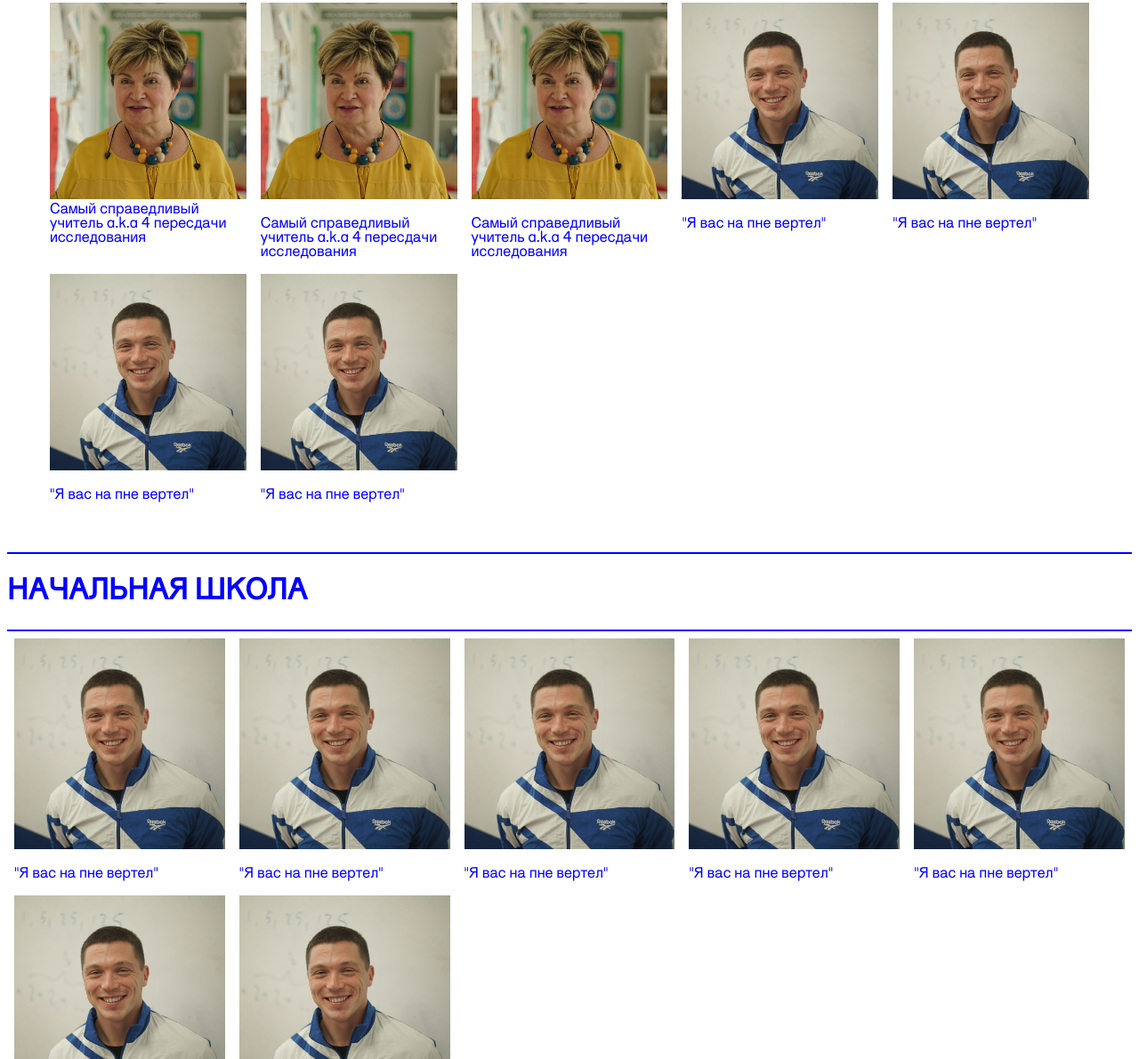
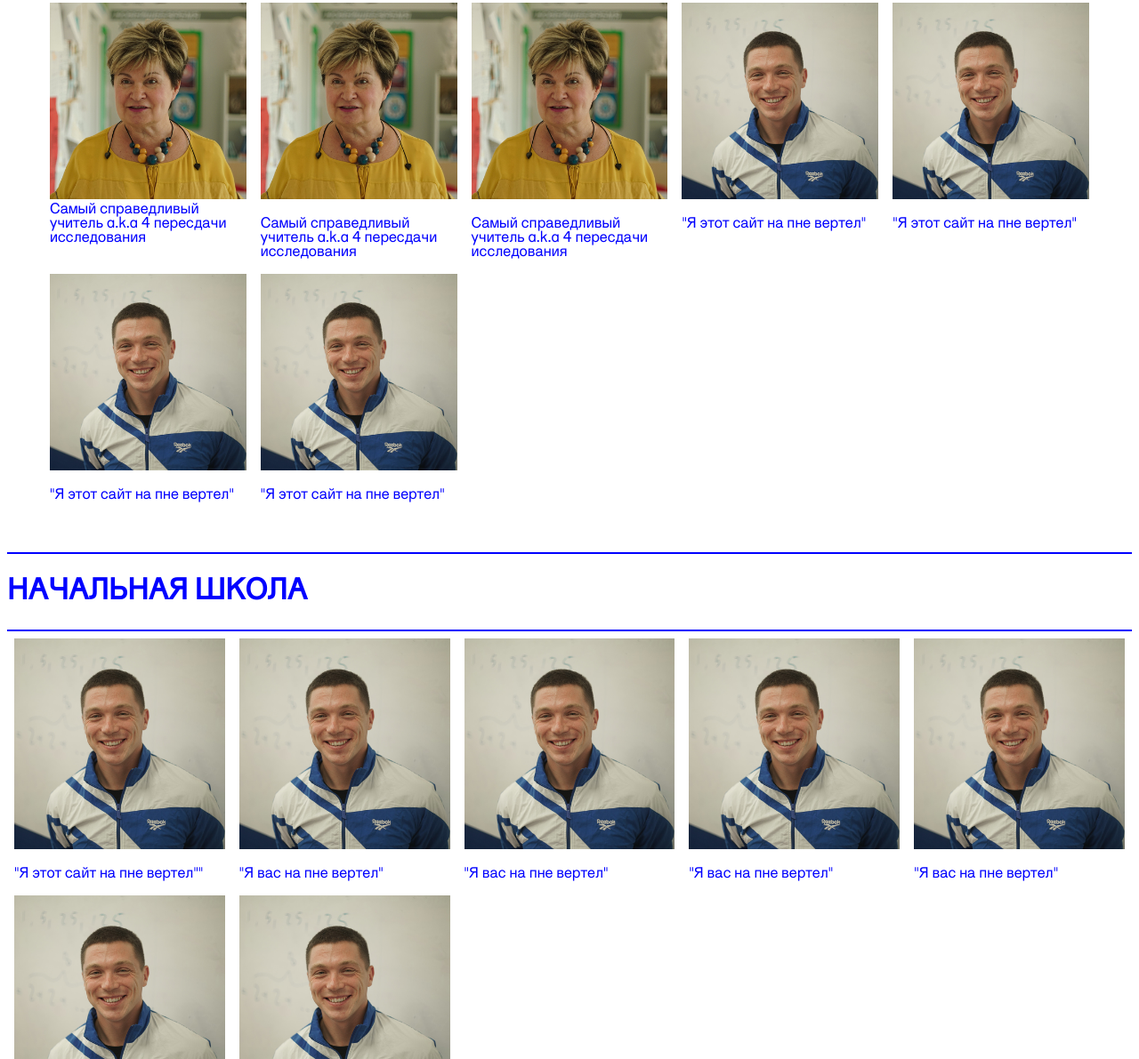
Before and after one commit to eurogym-cs-dp-2019-2020/Eurogym, a plain HTML site: page Eurogym.html/Eurogym.html in a window 1280 px wide. Shown: the part 773-1964 px from the top of the page at 89% size. Drawn offline with Linux system fonts and the light colour scheme; files whose address does not match are found by name.

Commit message:
ыы
ыыыы

```diff
--- a/Eurogym.html/Eurogym.html
+++ b/Eurogym.html/Eurogym.html
@@ -64,27 +64,27 @@
 
 
             <section class="col-4">
-                <img src="chaika.jpg" alt="на пне вертел" width="100%">
-                <p> "Я вас на пне вертел"</p>
+                <img src="chaika.jpg" alt="" width="100%">
+                <p> "Я этот сайт на пне вертел"</p>
 
             </section>
 
             <section class="col-4">
                 <img src="chaika.jpg" alt="на пне вертел" width="100%">
-                <p> "Я вас на пне вертел"</p>
+                <p> "Я этот сайт на пне вертел"</p>
 
             </section>
 
 
             <section class="col-4">
                 <img src="chaika.jpg" alt="на пне вертел" width="100%">
-                <p> "Я вас на пне вертел"</p>
+                <p> "Я этот сайт на пне вертел"</p>
 
             </section>
 
             <section class="col-4">
                 <img src="chaika.jpg" alt="на пне вертел" width="100%">
-                <p> "Я вас на пне вертел"</p>
+                <p> "Я этот сайт на пне вертел"</p>
 
             </section>
 
@@ -102,7 +102,7 @@
 
             <section class="col-4">
                 <img src="chaika.jpg" alt="на пне вертел" width="100%">
-                <p> "Я вас на пне вертел"</p>
+                <p> "Я этот сайт на пне вертел""</p>
 
             </section>
 
```
